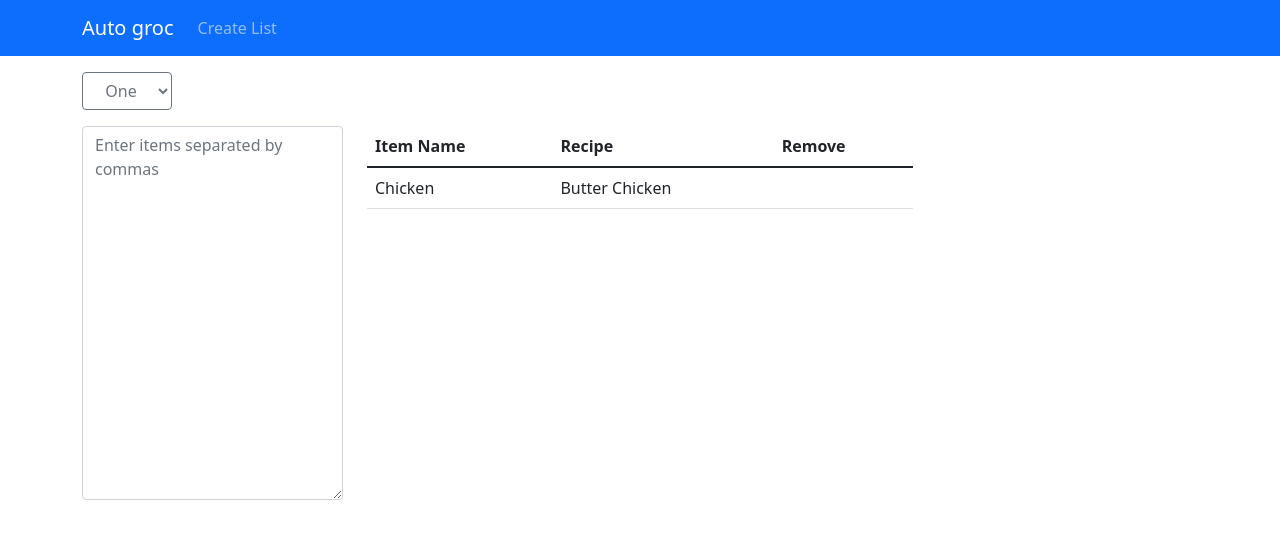
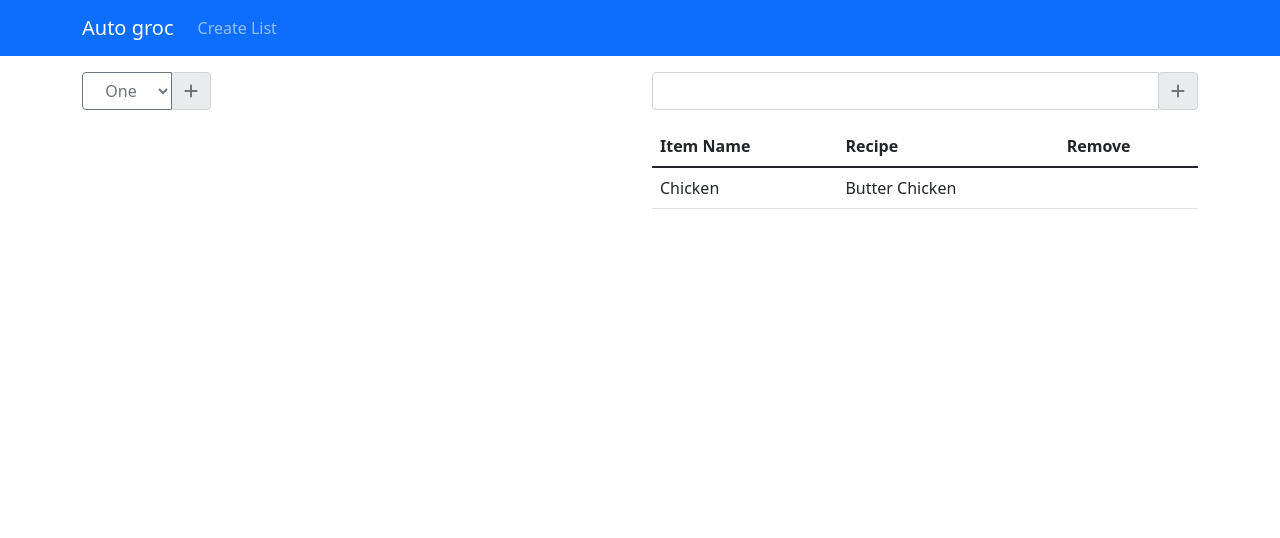
Before and after one commit to mitchfaber/autogroc, a React (Create React App) app in the folder client/: page /create-list in a window 1280 px wide. Shown: the top 538 px of the page. Built offline with nearby package versions, Linux system fonts and the light colour scheme.

Commit message:
Changed my mind about how the recipe selection and add ingredients should work

```diff
--- a/client/src/List.js
+++ b/client/src/List.js
@@ -14,7 +14,8 @@ export default function List() {
 	return (
 		<div className="container">
 			<div className="row">
-				<div className="col-2 mt-3 mb-3 input-group">
+				<div className="col-sm">
+					<div className="mt-3 mb-3 input-group">
 						<select
 							onChange={changedRec}
 							value={selectedRec}
@@ -24,15 +25,28 @@ export default function List() {
 							<option value="2">Two</option>
 							<option value="3">Three</option>
 						</select>
+						<div className="input-gorup append">
+							<span className="input-group-text">
+								<a href="#" className=" text-secondary">
+									<FontAwesomeIcon icon={["fas", "plus"]} />
+								</a>
+							</span>
 						</div>
 					</div>
-			<div className="row">
-				<div className="col-lg-3">
+				</div>
+				<div className="col-sm">
 					<form>
-						<textarea className="form-control" rows="15" placeholder="Enter items separated by commas"></textarea>
+						<div className="mt-3 mb-3 input-group">
+							<input className="form-control" type="text" />
+							<div className="input-group-append">
+								<span className="input-group-text">
+									<a href="#" className=" text-secondary">
+										<FontAwesomeIcon icon={["fas", "plus"]} />
+									</a>
+								</span>
+							</div>
+						</div>
 					</form>
-				</div>
-				<div className="col-lg-6">
 					<table className="table">
 						<thead>
 							<tr>
```
Lines whose indentation alone changed are shown as unchanged.
